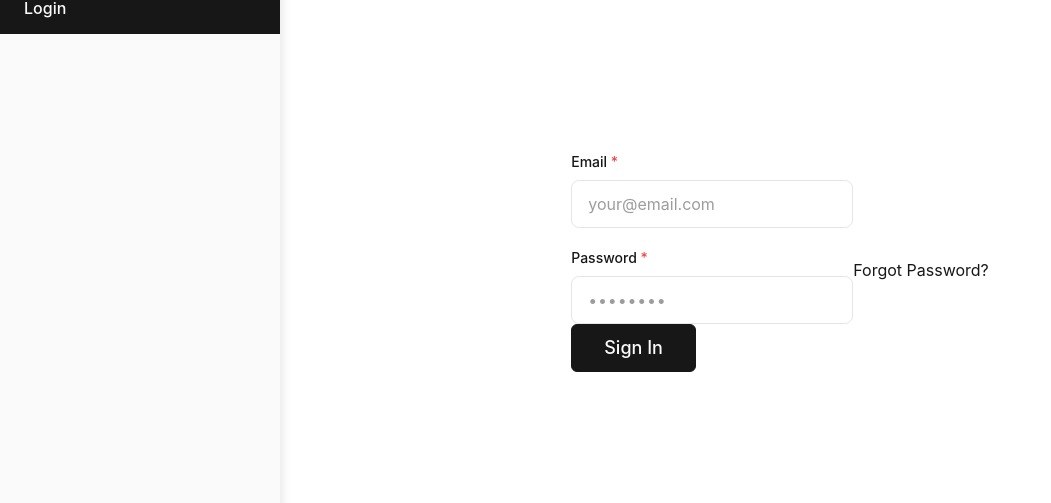
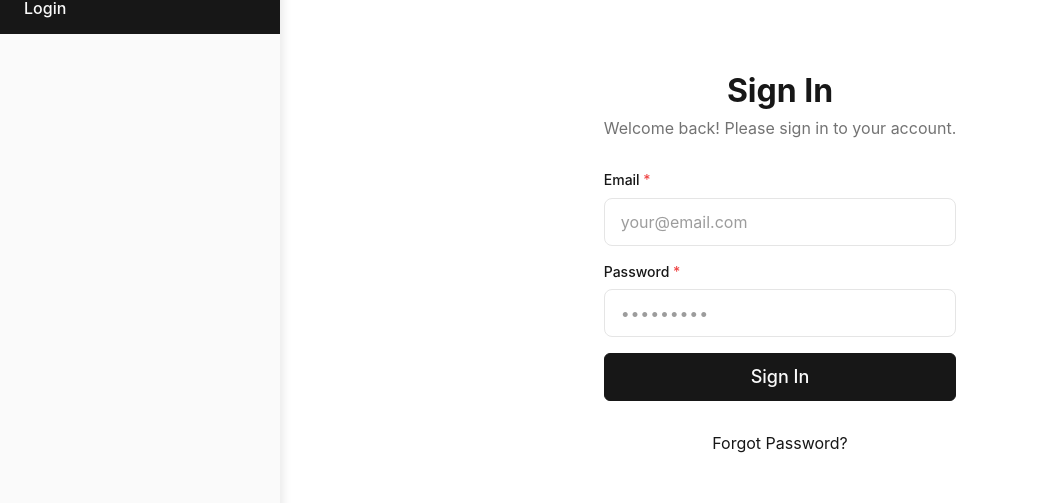
Before and after one commit to penko93ata/login-page-app, a Next.js app: page /en/login in a window 1280 px wide. Shown: the part 138-641 px from the top of the page, without its empty margins (0-1051 px from the left). Built offline with nearby package versions, Linux system fonts and the light colour scheme; no server answers.

Commit message:
Login Form translations and styling

```diff
--- /dev/null
+++ b/app/[locale]/login/LoginForm.module.css
@@ -0,0 +1,19 @@
+.loginFormContainer {
+  display: flex;
+  flex-direction: column;
+  align-items: center;
+  gap: 1rem;
+}
+
+.loginFormHeaderContainer {
+  margin-bottom: 1rem;
+  text-align: center;
+}
+
+.loginFormHeaderTitle {
+  margin-bottom: 0.5rem;
+}
+
+.loginFormHeaderSubtitle {
+  color: var(--color-muted-foreground);
+}
--- a/app/[locale]/login/LoginForm.tsx
+++ b/app/[locale]/login/LoginForm.tsx
@@ -7,13 +7,17 @@ import { useFormStatus } from "react-dom";
 import { login } from "./action";
 import { useAuth } from "@/lib/features/auth/useAuth";
 import { useRouter } from "next/navigation";
+import { useTranslations } from "next-intl";
+
+import styles from "./LoginForm.module.css";
 
 function SubmitButton() {
   const { pending } = useFormStatus();
+  const t = useTranslations("LoginPage");
 
   return (
     <Button type='submit' size='lg' variant='primary' loading={pending} disabled={pending}>
-      {pending ? "Signing In..." : "Sign In"}
+      {pending ? t("signingIn") : t("signIn")}
     </Button>
   );
 }
@@ -22,6 +26,7 @@ export default function LoginForm() {
   const [state, loginAction] = useActionState(login, undefined);
   const { setAuthUser } = useAuth();
   const router = useRouter();
+  const t = useTranslations("LoginPage");
 
   // Handle successful login
   useEffect(() => {
@@ -45,8 +50,13 @@ export default function LoginForm() {
   };
 
   return (
-    <>
-      <form action={loginAction}>
+    <div className={styles.loginFormContainer}>
+      <div className={styles.loginFormHeaderContainer}>
+        <h1 className={styles.loginFormHeaderTitle}>{t("title")}</h1>
+        <p className={styles.loginFormHeaderSubtitle}>{t("subtitle")}</p>
+      </div>
+
+      <form action={loginAction} style={{ width: "100%", display: "flex", flexDirection: "column", gap: "16px" }}>
         {/* Show general errors at the top of the form */}
         {getGeneralError() && (
           <div
@@ -63,14 +73,23 @@ export default function LoginForm() {
           </div>
         )}
 
-        <FormField label='Email' name='email' type='email' placeholder='your@email.com' required errorMessage={getFieldError("email")} />
+        <FormField
+          label={t("email")}
+          name='email'
+          type='email'
+          placeholder={t("emailPlaceholder")}
+          required
+          fullWidth
+          errorMessage={getFieldError("email")}
+        />
 
         <FormField
-          label='Password'
+          label={t("password")}
           name='password'
           type='password'
-          placeholder='••••••••'
+          placeholder={t("passwordPlaceholder")}
           required
+          fullWidth
           errorMessage={getFieldError("password")}
         />
 
@@ -78,8 +97,8 @@ export default function LoginForm() {
       </form>
 
       <div style={{ textAlign: "center", marginTop: "1rem" }}>
-        <Link href='/forgot-password'>Forgot Password?</Link>
+        <Link href='/forgot-password'>{t("forgotPassword")}</Link>
       </div>
-    </>
+    </div>
   );
 }
--- a/components/ui/FormField.module.css
+++ b/components/ui/FormField.module.css
@@ -3,10 +3,6 @@
   flex-direction: column;
   gap: 0;
   width: 100%;
-}
-
-.formField + .formField {
-  margin-top: 20px;
 }
 
 .errorMessage {
```
